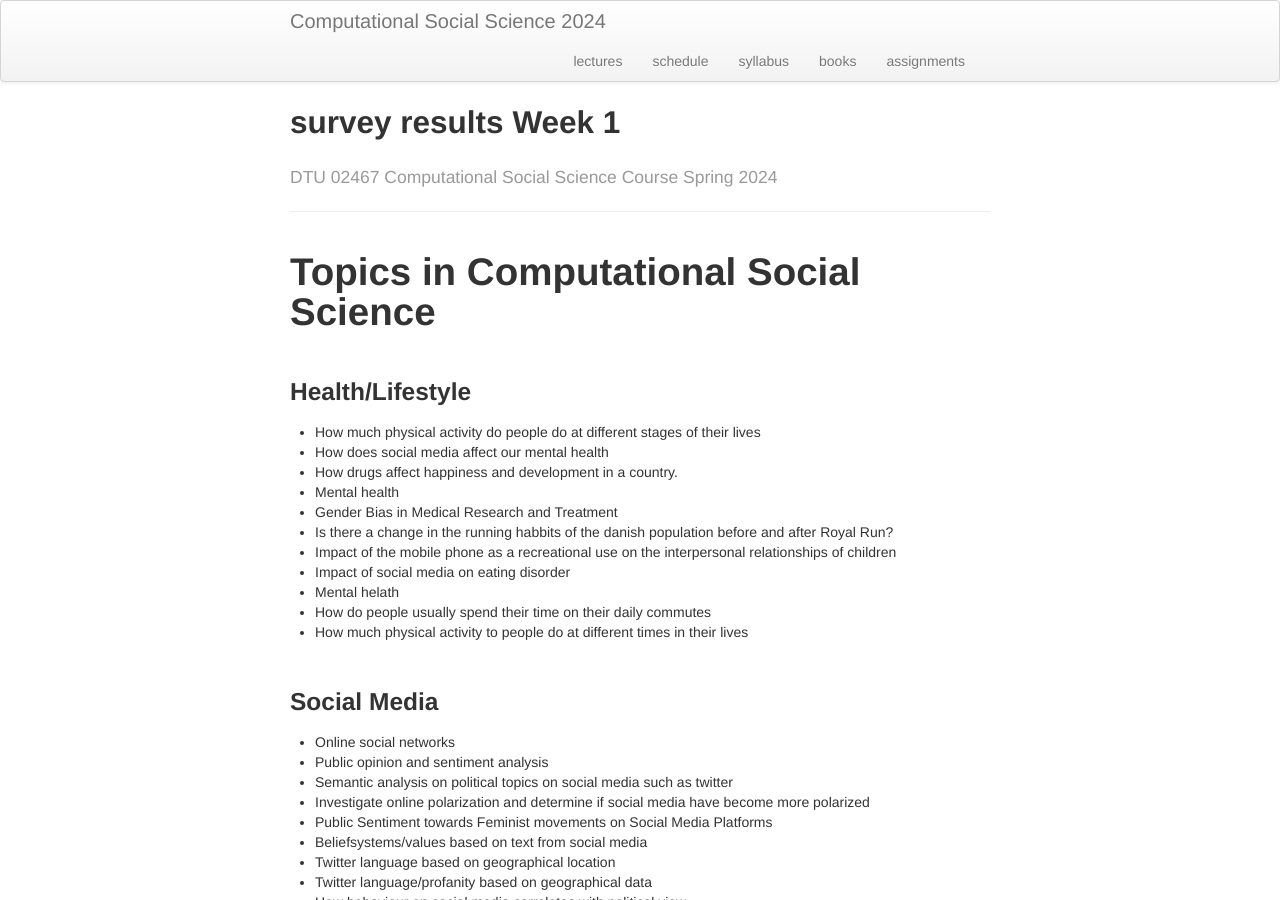
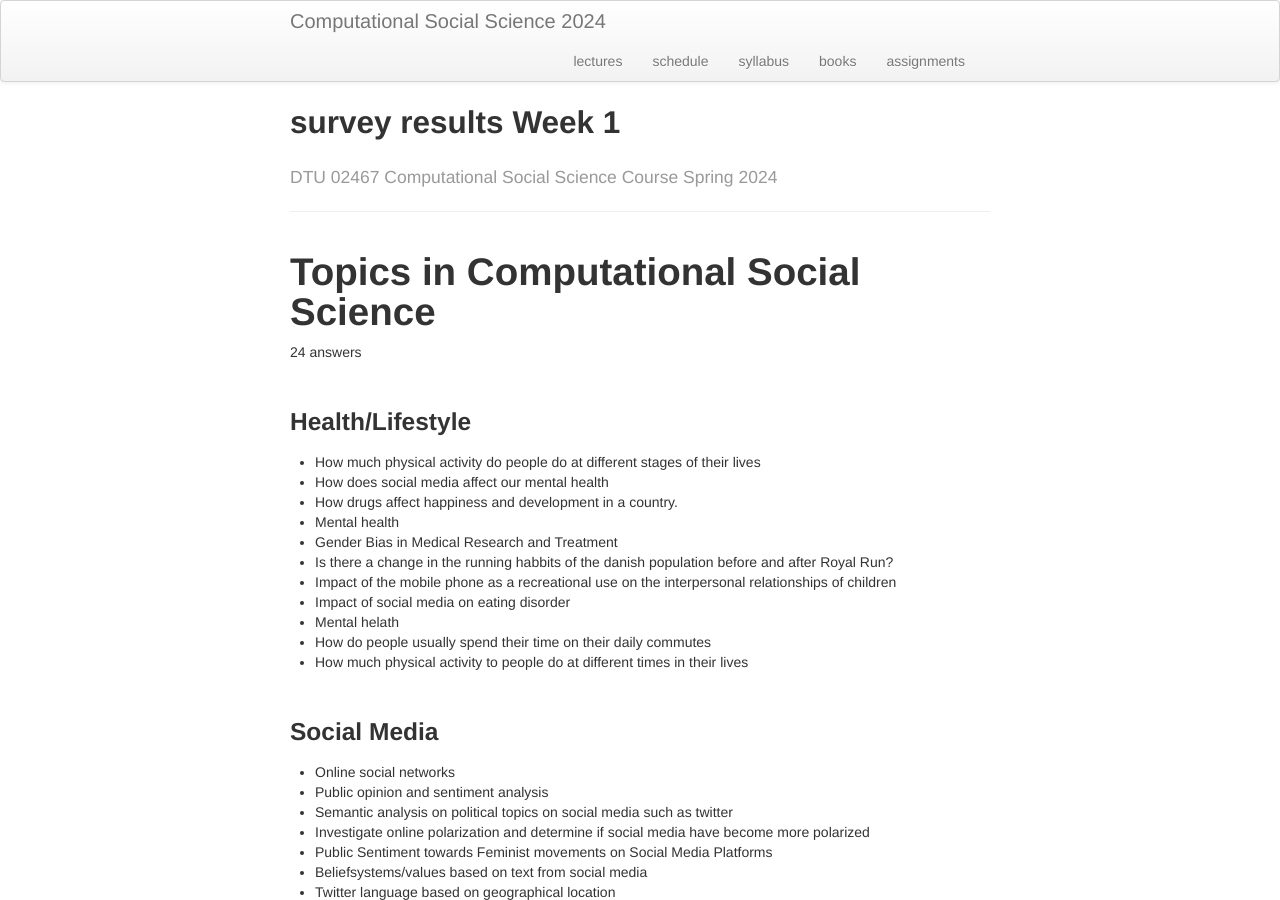
Before and after one commit to Simo067m/comsocsci2024, a Jekyll site: the page built from docs/survey_results_1.md, in a window 1280 px wide and 900 px high. Built offline with Jekyll 4.4.1, drawn with Linux system fonts in a browser that asks for light colours.

Commit message:
small changes

```diff
--- a/docs/survey_results_1.md
+++ b/docs/survey_results_1.md
@@ -7,6 +7,7 @@
 
 
 # Topics in Computational Social Science
+24 answers
 
 ### Health/Lifestyle
 - How much physical activity do people do at different stages of their lives
@@ -102,6 +103,7 @@
 
 
 # Data for Computational Social Science
+24 answers
 
 
 ### Social Media Data
@@ -195,5 +197,6 @@
 
 
 # Web Scraping
+18 answers
 
 ![Alt text](/assets/images/web_scraping_results.png)
```
